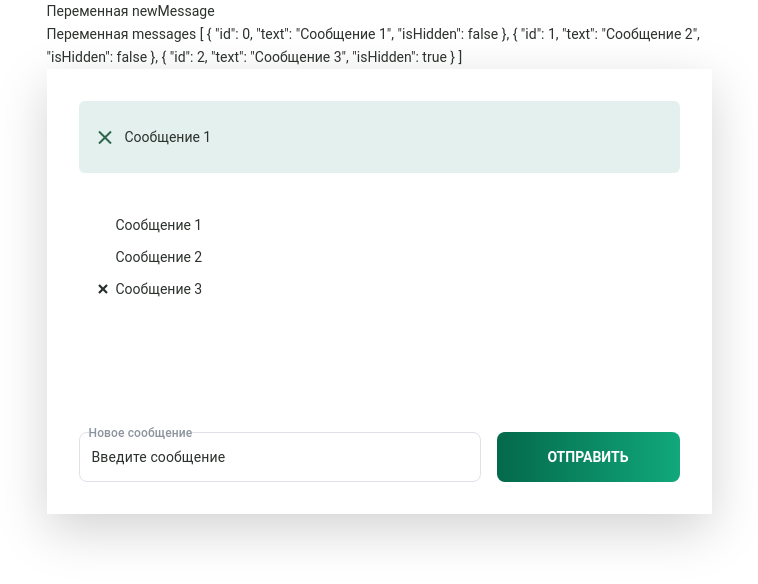
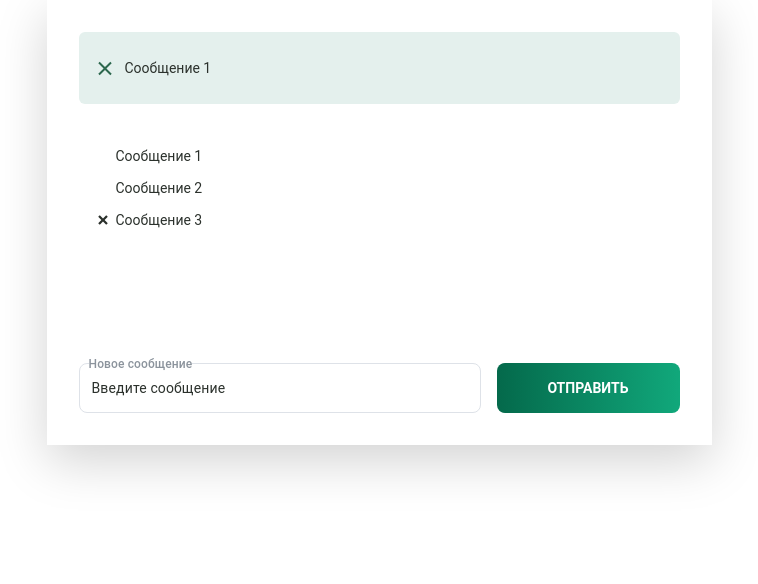
Before and after one commit to DmitryGytnikov/Vue_cons8_homework_2, a Vue app: page / in a window 1280 px wide. Shown: the top 584 px of the page, without its empty margins (261-1019 px from the left). Built offline with nearby package versions, Linux system fonts and the light colour scheme.

Commit message:
Add code

```diff
--- a/src/App.vue
+++ b/src/App.vue
@@ -47,8 +47,8 @@ const addMessage = () => {
 <template>
   <div>
     <div class="container">
-      <p>Переменная newMessage {{ newMessage }}</p>
-      <p>Переменная messages {{ messages }}</p>
+      <!-- <p>Переменная newMessage {{ newMessage }}</p> -->
+      <!-- <p>Переменная messages {{ messages }}</p> -->
 
       <div class="area">
         <div class="area__output">
```
